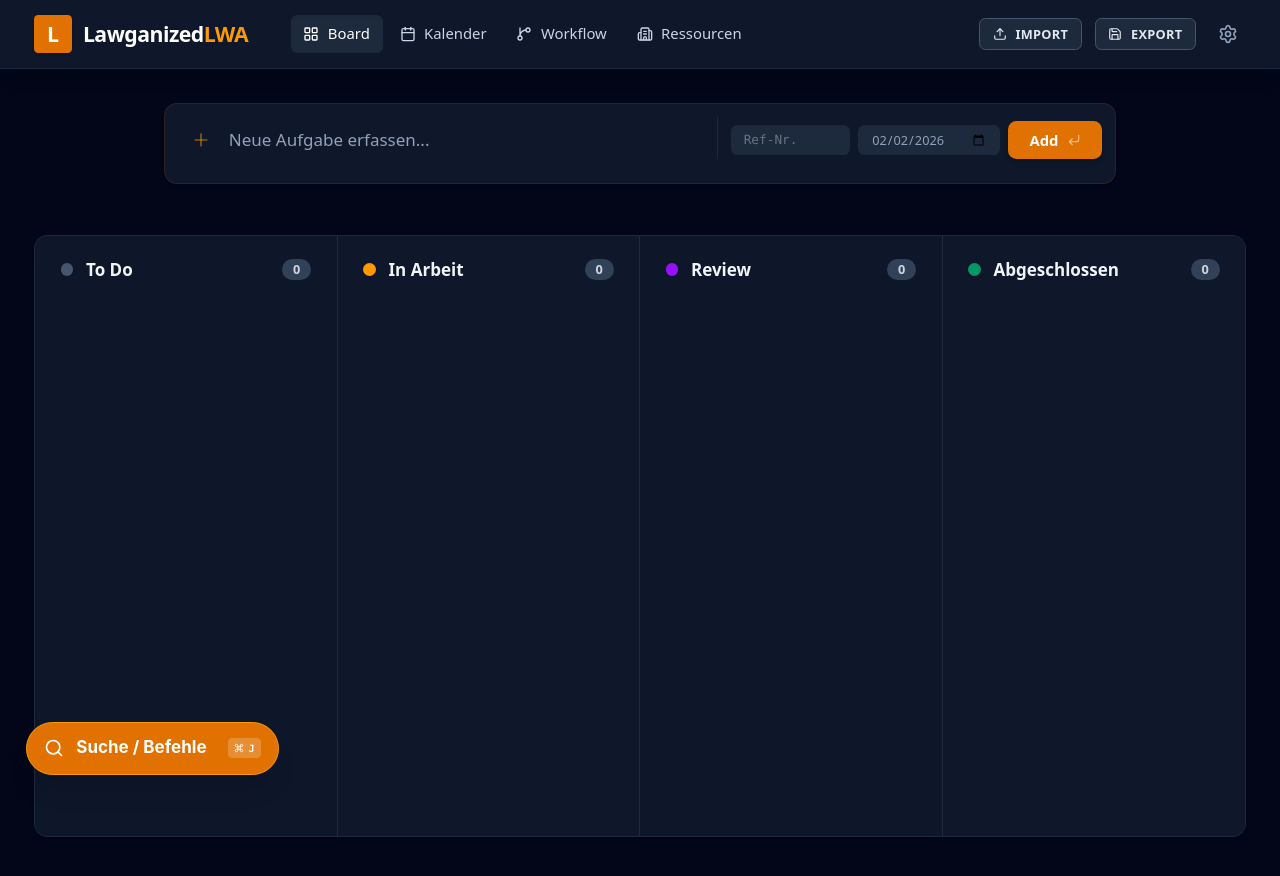
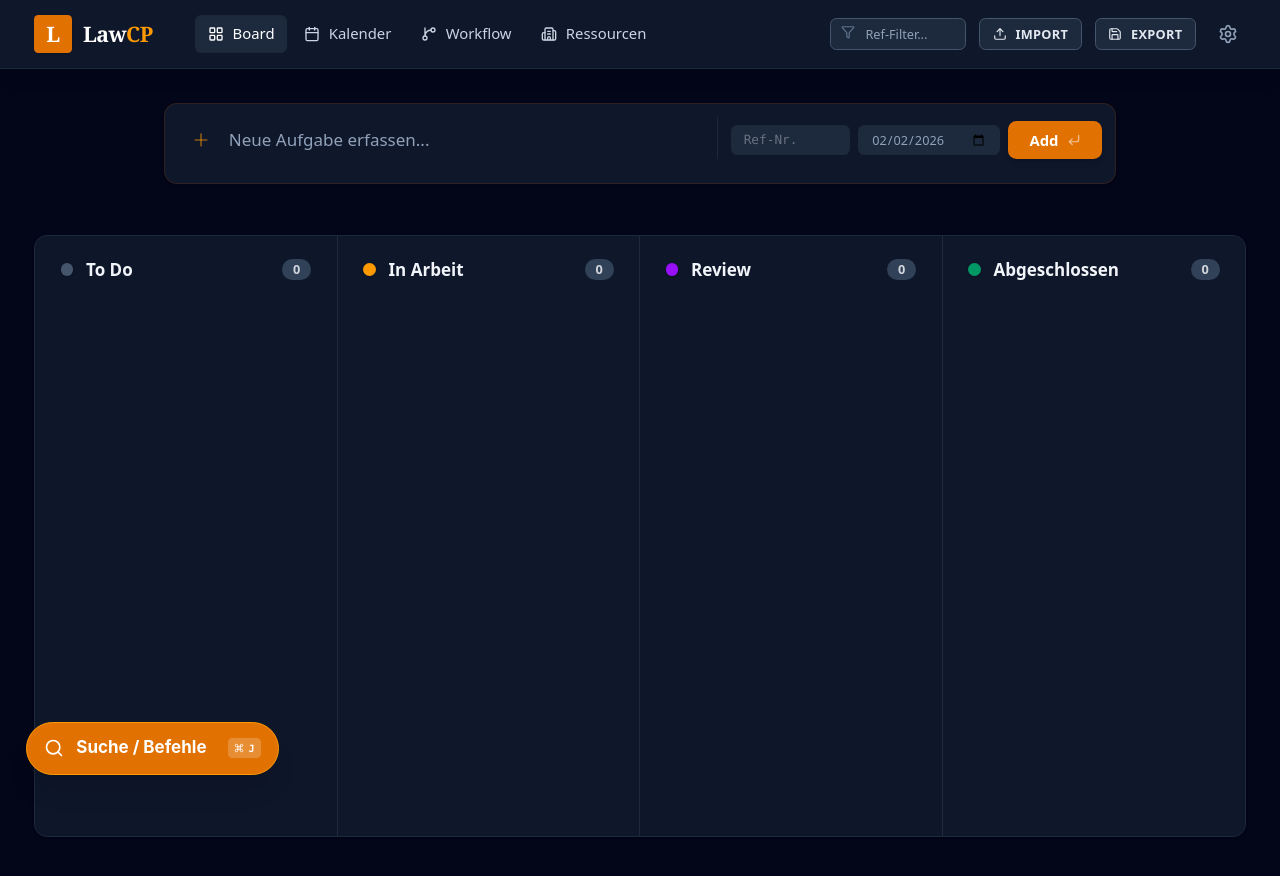
Before and after one commit to CondorW/lawcp, a SvelteKit app: page / in a window 1280 px wide. Shown: the top 876 px of the page. Built offline with nearby package versions, Linux system fonts and the light colour scheme.

Commit message:
Implement ref filter

```diff
--- a/src/routes/+page.svelte
+++ b/src/routes/+page.svelte
@@ -1,37 +1,39 @@
 <script lang="ts">
     import { store } from '$lib/stores/tasks';
-    // FIX: Upload Icon hinzugefügt
-    import { Settings, Save, LayoutGrid, Calendar, GitBranch, Building2, Upload } from 'lucide-svelte';
+    // NEU: Filter Icon importieren
+    import { Settings, Save, LayoutGrid, Calendar, GitBranch, Building2, Upload, Filter } from 'lucide-svelte';
     import TaskInput from '$lib/components/TaskInput.svelte';
     import TaskColumn from '$lib/components/TaskColumn.svelte';
 
+    // NEU: State für den Referenz-Filter
+    let refFilter = '';
+
     const byDate = (a: any, b: any) => new Date(a.dueDate).getTime() - new Date(b.dueDate).getTime();
 
-    $: todos = $store.tasks.filter(t => t.status === 'TODO').sort(byDate);
-    $: waiting = $store.tasks.filter(t => t.status === 'WAITING').sort(byDate);
-    $: review = $store.tasks.filter(t => t.status === 'REVIEW').sort(byDate);
-    $: done = $store.tasks.filter(t => t.status === 'DONE').sort(byDate);
+    // NEU: Zentrale Filter-Funktion
+    $: matchesFilter = (t: any) => {
+        if (!refFilter.trim()) return true;
+        return t.matterRef && t.matterRef.toLowerCase().includes(refFilter.toLowerCase());
+    };
 
-    // --- Import Logik ---
+    // Listen jetzt zusätzlich nach 'matchesFilter' gefiltert
+    $: todos = $store.tasks.filter(t => t.status === 'TODO' && matchesFilter(t)).sort(byDate);
+    $: waiting = $store.tasks.filter(t => t.status === 'WAITING' && matchesFilter(t)).sort(byDate);
+    $: review = $store.tasks.filter(t => t.status === 'REVIEW' && matchesFilter(t)).sort(byDate);
+    $: done = $store.tasks.filter(t => t.status === 'DONE' && matchesFilter(t)).sort(byDate);
+
+    // --- Import Logik (aus vorherigem Schritt beibehalten) ---
     let fileInput: HTMLInputElement;
-
-    function triggerImport() {
-        fileInput.click();
-    }
-
+    function triggerImport() { fileInput.click(); }
     async function handleFileSelect(e: Event) {
         const target = e.target as HTMLInputElement;
         const file = target.files?.[0];
         if (!file) return;
-
         const text = await file.text();
         const success = store.importData(text);
-        if (success) {
-            alert("Daten erfolgreich importiert!");
-        } else {
-            alert("Fehler: Die Datei ist beschädigt oder hat das falsche Format.");
-        }
-        target.value = ''; // Reset
+        if (success) alert("Daten erfolgreich importiert!");
+        else alert("Fehler beim Import.");
+        target.value = '';
     }
 </script>
 
@@ -41,8 +43,8 @@
             <div class="flex h-16 justify-between items-center">
                 <div class="flex items-center gap-10">
                     <div class="flex items-center gap-2.5">
-                        <div class="flex h-9 w-9 items-center justify-center rounded bg-amber-600 text-white font-bold text-xl shadow-sm">L</div>
-                        <span class="text-xl font-bold tracking-tight text-white">Lawganized<span class="text-amber-500">LWA</span></span>
+                        <div class="flex h-9 w-9 items-center justify-center rounded bg-amber-600 text-white font-serif font-bold text-xl shadow-sm">L</div>
+                        <span class="text-xl font-bold tracking-tight text-white font-serif">Law<span class="text-amber-500">CP</span></span>
                     </div>
 
                     <div class="hidden md:flex items-center gap-1">
@@ -62,13 +64,17 @@
                 </div>
 
                 <div class="flex items-center gap-3">
-                    <input
-                        type="file"
-                        accept=".json"
-                        class="hidden"
-                        bind:this={fileInput}
-                        onchange={handleFileSelect}
-                    />
+                    <div class="relative hidden lg:block group">
+                        <Filter class="absolute left-2.5 top-1.5 text-slate-500 group-focus-within:text-amber-500 transition-colors" size={14}/>
+                        <input
+                            type="text"
+                            bind:value={refFilter}
+                            placeholder="Ref-Filter..."
+                            class="pl-8 pr-3 py-1.5 rounded-md border border-slate-600 bg-slate-800 text-xs text-white placeholder:text-slate-400 focus:ring-1 focus:ring-amber-500 outline-none w-32 focus:w-48 transition-all"
+                        />
+                    </div>
+
+                    <input type="file" accept=".json" class="hidden" bind:this={fileInput} onchange={handleFileSelect} />
                     <button onclick={triggerImport} class="hidden sm:flex items-center gap-2 rounded-md border border-slate-600 bg-slate-800 px-3 py-1.5 text-xs font-bold text-slate-200 hover:bg-slate-700 hover:text-white hover:border-slate-500 transition-all uppercase tracking-wide">
                         <Upload size={14} /> Import
                     </button>
@@ -86,6 +92,14 @@
     </nav>
 
     <main class="mx-auto max-w-[1800px] px-4 py-8 sm:px-6 lg:px-8">
+        {#if refFilter}
+            <div class="mb-6 flex items-center gap-2 text-sm text-slate-500 bg-amber-50 dark:bg-amber-900/20 p-2 rounded border border-amber-200 dark:border-amber-800 w-fit mx-auto">
+                <Filter size={14} class="text-amber-600"/>
+                <span>Gefiltert nach: <strong>{refFilter}</strong></span>
+                <button onclick={() => refFilter = ''} class="ml-2 hover:text-red-500 font-bold">✕</button>
+            </div>
+        {/if}
+
         <div class="max-w-4xl mx-auto mb-12">
             <TaskInput />
         </div>
```
